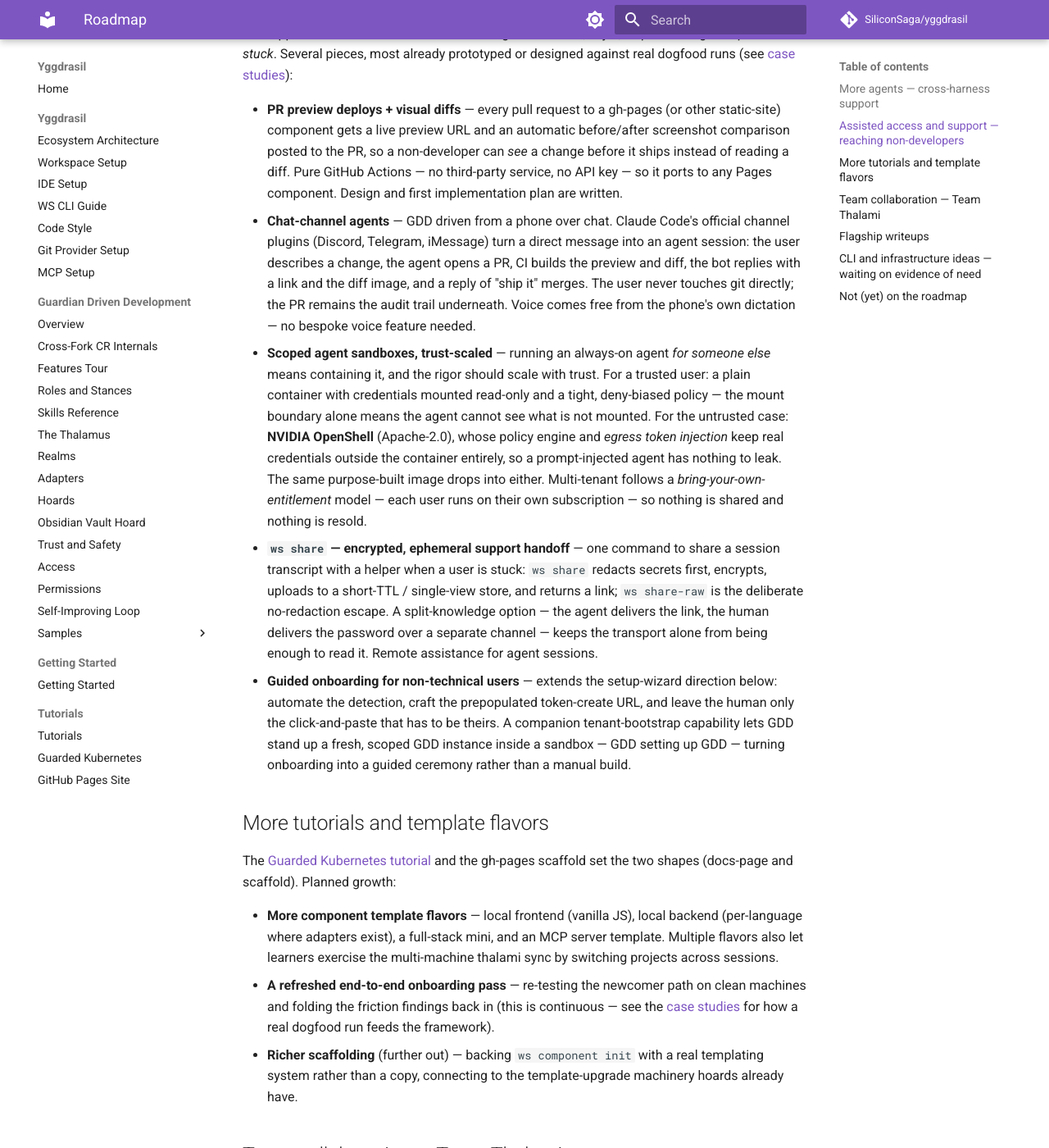
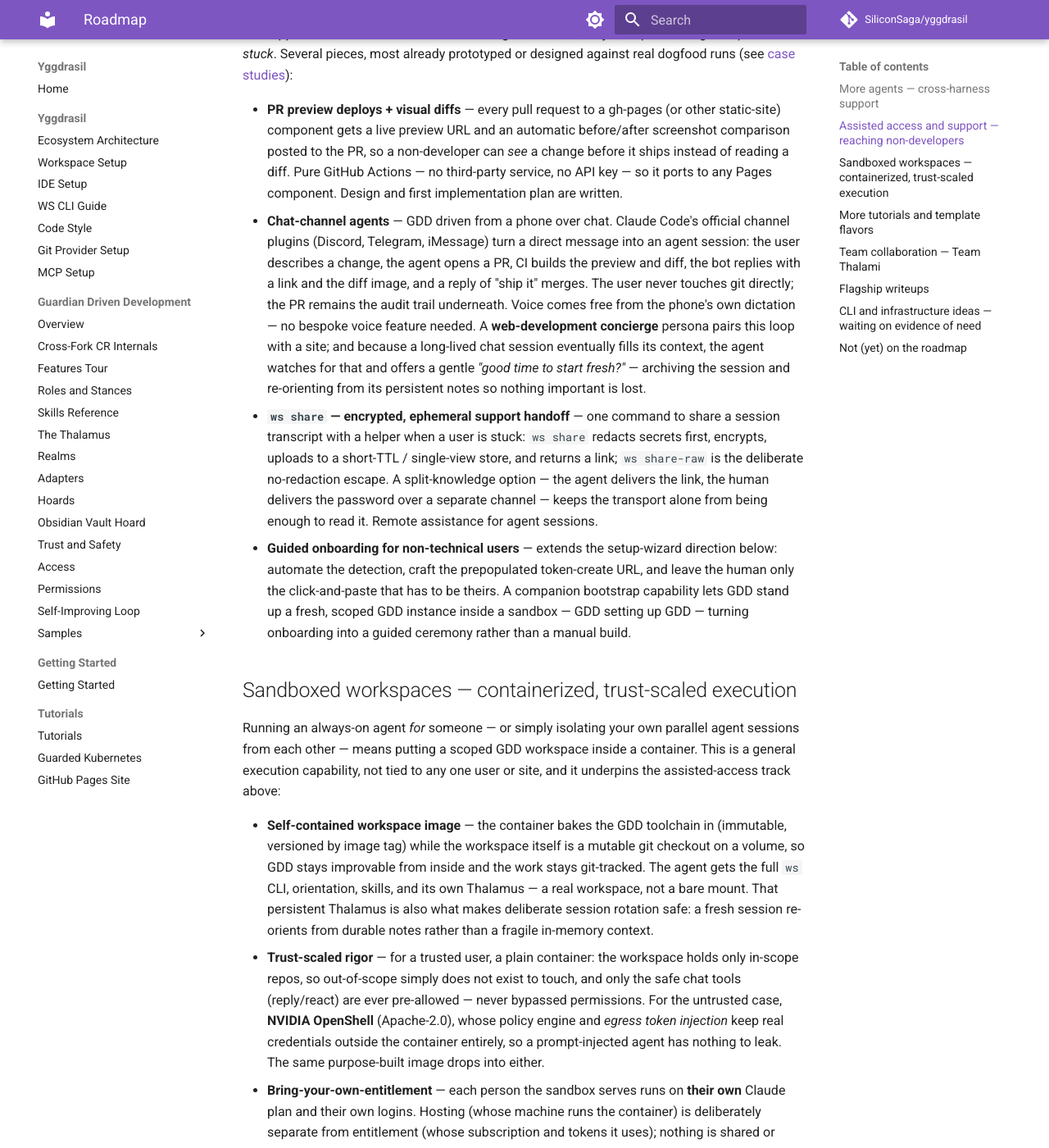
Before and after one commit to SiliconSaga/yggdrasil, an MkDocs documentation site: the page built from docs/gdd/roadmap.md, in a window 1280 px wide and 1400 px high, scrolled down 1268 px. Shown: the whole window at 82% size. Built offline with MkDocs 1.6.1 and Material for MkDocs 9.7.7, drawn with Linux system fonts in a browser that asks for light colours; comment, search, counter and statistics services are not loaded; some of the changed text lies outside the part shown.

Commit message:
docs(roadmap): split sandboxed workspaces into its own track
The assisted-access track had grown a large sandbox bullet that is really a
general execution capability, not just a non-developer-reach feature. Split it
into a dedicated "Sandboxed workspaces — containerized, trust-scaled execution"
section and fold in what the gdd-sandbox design surfaced:

- self-contained workspace image (baked toolchain + mutable workspace volume),
  and why the persistent Thalamus makes deliberate session rotation safe;
- container-per-session isolation as a general-purpose use (not just serving
  others);
- resilience (supervisor recovery + process-level health) and the observability
  ping as the next step;
- the hosting spectrum through to a Kubernetes pod pulling its token from
  cluster secrets ("GDD-in-Kubernetes" as a post-OpenShell future);
- component-level skills as an enabling primitive.

Also enrich the chat-channel bullet with the web-development concierge persona
and the gentle context-rotation prompt. The bring-your-own-entitlement framing
is kept front and centre: this is hosting, never subscription sharing.

Co-Authored-By: Rasmus Praestholm <cervator@gmail.com>

```diff
--- a/docs/gdd/roadmap.md
+++ b/docs/gdd/roadmap.md
@@ -19,10 +19,20 @@
 The other big post-1.0 track: lowering the barrier for people who aren't developers, and handling the support that comes with them. The throughline is *see it, say it, ship it — and get help when stuck*. Several pieces, most already prototyped or designed against real dogfood runs (see [case studies](case-studies.md)):
 
 - **PR preview deploys + visual diffs** — every pull request to a gh-pages (or other static-site) component gets a live preview URL and an automatic before/after screenshot comparison posted to the PR, so a non-developer can *see* a change before it ships instead of reading a diff. Pure GitHub Actions — no third-party service, no API key — so it ports to any Pages component. Design and first implementation plan are written.
-- **Chat-channel agents** — GDD driven from a phone over chat. Claude Code's official channel plugins (Discord, Telegram, iMessage) turn a direct message into an agent session: the user describes a change, the agent opens a PR, CI builds the preview and diff, the bot replies with a link and the diff image, and a reply of "ship it" merges. The user never touches git directly; the PR remains the audit trail underneath. Voice comes free from the phone's own dictation — no bespoke voice feature needed.
-- **Scoped agent sandboxes, trust-scaled** — running an always-on agent *for someone else* means containing it, and the rigor should scale with trust. For a trusted user: a plain container with credentials mounted read-only and a tight, deny-biased policy — the mount boundary alone means the agent cannot see what is not mounted. For the untrusted case: **NVIDIA OpenShell** (Apache-2.0), whose policy engine and *egress token injection* keep real credentials outside the container entirely, so a prompt-injected agent has nothing to leak. The same purpose-built image drops into either. Multi-tenant follows a *bring-your-own-entitlement* model — each user runs on their own subscription — so nothing is shared and nothing is resold.
+- **Chat-channel agents** — GDD driven from a phone over chat. Claude Code's official channel plugins (Discord, Telegram, iMessage) turn a direct message into an agent session: the user describes a change, the agent opens a PR, CI builds the preview and diff, the bot replies with a link and the diff image, and a reply of "ship it" merges. The user never touches git directly; the PR remains the audit trail underneath. Voice comes free from the phone's own dictation — no bespoke voice feature needed. A **web-development concierge** persona pairs this loop with a site; and because a long-lived chat session eventually fills its context, the agent watches for that and offers a gentle *"good time to start fresh?"* — archiving the session and re-orienting from its persistent notes so nothing important is lost.
 - **`ws share` — encrypted, ephemeral support handoff** — one command to share a session transcript with a helper when a user is stuck: `ws share` redacts secrets first, encrypts, uploads to a short-TTL / single-view store, and returns a link; `ws share-raw` is the deliberate no-redaction escape. A split-knowledge option — the agent delivers the link, the human delivers the password over a separate channel — keeps the transport alone from being enough to read it. Remote assistance for agent sessions.
-- **Guided onboarding for non-technical users** — extends the setup-wizard direction below: automate the detection, craft the prepopulated token-create URL, and leave the human only the click-and-paste that has to be theirs. A companion tenant-bootstrap capability lets GDD stand up a fresh, scoped GDD instance inside a sandbox — GDD setting up GDD — turning onboarding into a guided ceremony rather than a manual build.
+- **Guided onboarding for non-technical users** — extends the setup-wizard direction below: automate the detection, craft the prepopulated token-create URL, and leave the human only the click-and-paste that has to be theirs. A companion bootstrap capability lets GDD stand up a fresh, scoped GDD instance inside a sandbox — GDD setting up GDD — turning onboarding into a guided ceremony rather than a manual build.
+
+## Sandboxed workspaces — containerized, trust-scaled execution
+
+Running an always-on agent *for* someone — or simply isolating your own parallel agent sessions from each other — means putting a scoped GDD workspace inside a container. This is a general execution capability, not tied to any one user or site, and it underpins the assisted-access track above:
+
+- **Self-contained workspace image** — the container bakes the GDD toolchain in (immutable, versioned by image tag) while the workspace itself is a mutable git checkout on a volume, so GDD stays improvable from inside and the work stays git-tracked. The agent gets the full `ws` CLI, orientation, skills, and its own Thalamus — a real workspace, not a bare mount. That persistent Thalamus is also what makes deliberate session rotation safe: a fresh session re-orients from durable notes rather than a fragile in-memory context.
+- **Trust-scaled rigor** — for a trusted user, a plain container: the workspace holds only in-scope repos, so out-of-scope simply does not exist to touch, and only the safe chat tools (reply/react) are ever pre-allowed — never bypassed permissions. For the untrusted case, **NVIDIA OpenShell** (Apache-2.0), whose policy engine and *egress token injection* keep real credentials outside the container entirely, so a prompt-injected agent has nothing to leak. The same purpose-built image drops into either.
+- **Bring-your-own-entitlement** — each person the sandbox serves runs on **their own** Claude plan and their own logins. Hosting (whose machine runs the container) is deliberately separate from entitlement (whose subscription and tokens it uses); nothing is shared or resold. The model is managed hosting, not a shared account — and the end goal is a user self-sufficient enough to host their own.
+- **Resilient by design** — a supervisor recovers a dead session automatically (the failure being cured is precisely an agent that silently stops answering), and process-level health checks surface trouble without leaking status into a user's chat. Wiring a live container into the operator's observability stack — a ping when any hosted workspace stops responding — is the natural next step.
+- **Hosting spectrum** — the same container carries a progression the end user never sees: a homelab box today, the user's own plan on operator-hosted compute next, and — further out — a **pod in a Kubernetes cluster** pulling its token from cluster secrets. "GDD-in-Kubernetes" as a general execution target is a post-OpenShell future, but the credential seam is designed now so it isn't walled out.
+- **Component-level skills** — the sandbox is also GDD's first *component-scoped* skill: operator instructions that live with the component rather than the workspace, a small primitive that generalizes to any component wanting to carry its own agent guidance.
 
 ## More tutorials and template flavors
 
```
